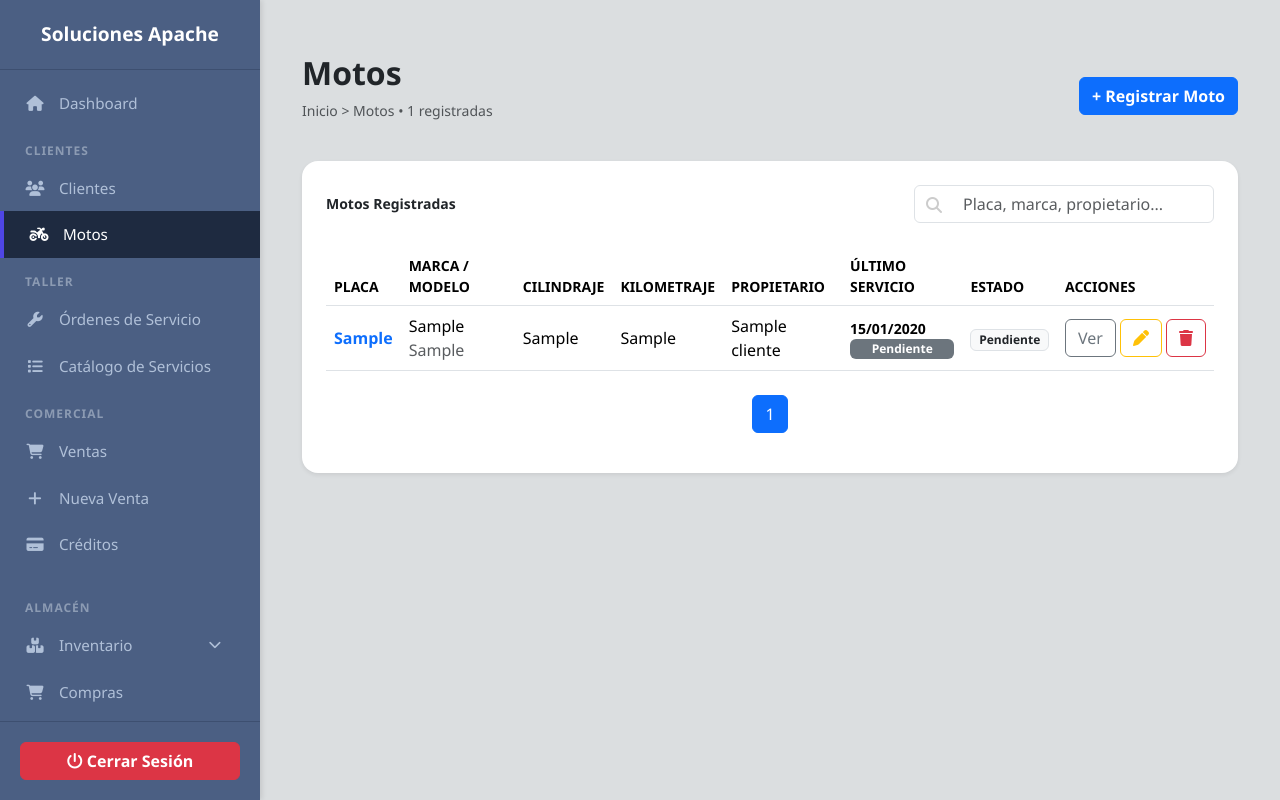
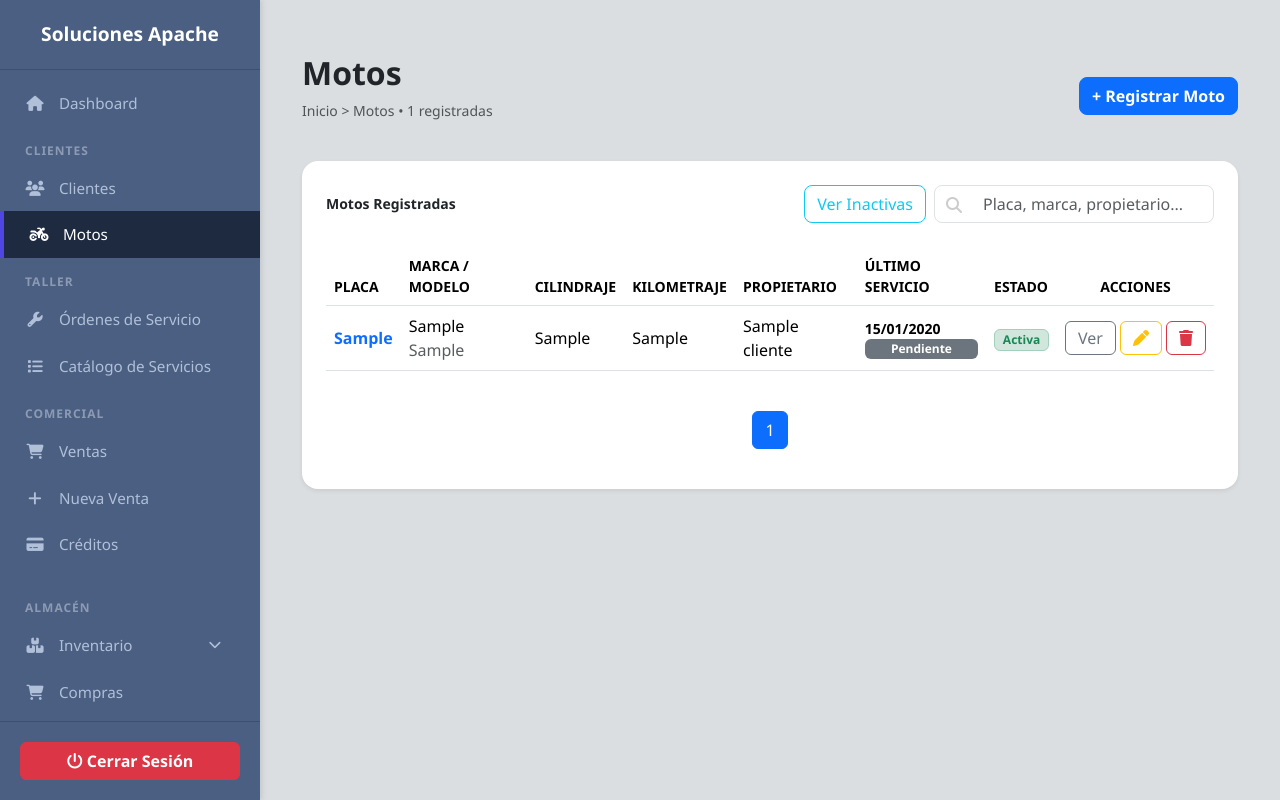
Before and after one commit to Marii060/SolucionesApache, a Django app: page /gestion/motos/ in a window 1280 px wide. Run offline with Django 5.2, Linux system fonts and the light colour scheme; a user stored in the database is signed in; tables that the repository leaves empty hold one stand-in row (values such as "Sample post"); some libraries are stand-ins or nearby versions.

Commit message:
ui: estandarizar tablas, agregar confirmaciones visuales y limpiar templates viejos

```diff
--- a/gestion/templates/gestion/lista_cliente.html
+++ b/gestion/templates/gestion/lista_cliente.html
@@ -32,10 +32,10 @@
             <div class="col-md-3"><h6 class="fw-bold mb-0 text-dark">Lista de Clientes</h6></div>
             <div class="col-md-9">
                 <form method="GET" class="d-flex justify-content-end gap-2">
-
     {% if ver_inactivos %}
         <a href="?ver_inactivos=false{% if request.GET.buscar %}&buscar={{ request.GET.buscar }}{% endif %}{% if request.GET.tipo %}&tipo={{ request.GET.tipo }}{% endif %}"
            class="btn btn-info text-white" style="border-radius: 8px;">Ver Activos</a>
+        <input type="hidden" name="ver_inactivos" value="true">
     {% else %}
         <a href="?ver_inactivos=true{% if request.GET.buscar %}&buscar={{ request.GET.buscar }}{% endif %}{% if request.GET.tipo %}&tipo={{ request.GET.tipo }}{% endif %}"
            class="btn btn-outline-info" style="border-radius: 8px;">Ver Inactivos</a>
@@ -52,7 +52,7 @@
         <option value="juridica" {% if request.GET.tipo == 'juridica' %}selected{% endif %}>Jurídica</option>
     </select>
 
-                    <button type="submit" class="btn btn-primary" style="border-radius: 8px;">Buscar</button>
+    <button type="submit" class="d-none">Buscar</button>
 </form>
             </div>
         </div>
--- a/gestion/templates/gestion/lista_motos.html
+++ b/gestion/templates/gestion/lista_motos.html
@@ -9,7 +9,7 @@
         Inicio > Motos • {{ motos.paginator.count }} registradas
       </p>
     </div>
-    <a href="{% url 'gestion:registrar_moto' %}" class="btn btn-primary fw-bold">
+    <a href="{% url 'gestion:registrar_moto' %}" class="btn btn-primary fw-bold" style="border-radius: 8px;">
       + Registrar Moto
     </a>
   </div>
@@ -18,12 +18,30 @@
     <div class="card-body p-4">
       <div class="d-flex justify-content-between align-items-center mb-4">
         <h5 class="fw-bold mb-0 text-dark small">Motos Registradas</h5>
-        <form method="GET" class="d-flex position-relative" style="width: 300px">
+
+        <form method="GET" class="d-flex gap-2 align-items-center">
+          {% if ver_inactivos %}
+              <a href="?ver_inactivos=false{% if request.GET.buscar %}&buscar={{ request.GET.buscar }}{% endif %}"
+                 class="btn btn-info text-white" style="border-radius: 8px; white-space: nowrap;">
+                 Ver Activas
+              </a>
+              <input type="hidden" name="ver_inactivos" value="true">
+          {% else %}
+              <a href="?ver_inactivos=true{% if request.GET.buscar %}&buscar={{ request.GET.buscar }}{% endif %}"
+                 class="btn btn-outline-info" style="border-radius: 8px; white-space: nowrap;">
+                 Ver Inactivas
+              </a>
+          {% endif %}
+
+          <div class="position-relative" style="width: 280px;">
             <i class="fa-solid fa-magnifying-glass position-absolute" style="top: 12px; left: 12px; color: #ccc"></i>
-          <input type="text" name="buscar" class="form-control ps-5" placeholder="Placa, marca, propietario..." value="{{ request.GET.buscar }}" />
+            <input type="text" name="buscar" class="form-control ps-5" placeholder="Placa, marca, propietario..." value="{{ request.GET.buscar }}" style="border-radius: 8px;"/>
+          </div>
+          <button type="submit" class="btn btn-primary d-none">Buscar</button>
         </form>
       </div>
 
+      <div class="table-responsive">
           <table class="table table-hover align-middle">
             <thead>
               <tr class="text-muted small text-uppercase">
@@ -34,7 +52,7 @@
                 <th>Propietario</th>
                 <th>Último Servicio</th>
                 <th>Estado</th>
-            <th>Acciones</th>
+                <th class="text-center">Acciones</th>
               </tr>
             </thead>
             <tbody>
@@ -64,29 +82,49 @@
                         <span class="text-muted small">Sin servicios</span>
                     {% endif %}
                 </td>
+
                 <td>
-              <span class="badge bg-light text-dark border">Pendiente</span>
+                    {% if moto.activo %}
+                        <span class="badge bg-success-subtle text-success border border-success-subtle">Activa</span>
+                    {% else %}
+                        <span class="badge bg-danger-subtle text-danger border border-danger-subtle">Inactiva</span>
+                    {% endif %}
                 </td>
+
                 <td class="text-center" style="white-space: nowrap;">
                     <div class="d-flex justify-content-center gap-1">
-            <a href="{% url 'gestion:detalle_moto' moto.pk %}" class="btn btn-outline-secondary btn-action">Ver</a>
-            <a href="{% url 'gestion:editar_moto' moto.pk %}" class="btn btn-outline-warning btn-action"><i class="fa-solid fa-pen"></i></a>
-            <a href="{% url 'gestion:eliminar_moto' moto.pk %}" class="btn btn-outline-danger btn-action"><i class="fa-solid fa-trash"></i></a>
+                        <a href="{% url 'gestion:detalle_moto' moto.pk %}" class="btn btn-outline-secondary btn-action" style="padding: 4px 12px; border-radius: 6px;">Ver</a>
+                        <a href="{% url 'gestion:editar_moto' moto.pk %}" class="btn btn-outline-warning btn-action" style="padding: 4px 12px; border-radius: 6px;"><i class="fa-solid fa-pen"></i></a>
+
+                        {% if moto.activo %}
+                            <a href="{% url 'gestion:deshabilitar_moto' moto.pk %}" class="btn btn-outline-danger btn-action" style="padding: 4px 12px; border-radius: 6px;" title="Deshabilitar moto">
+                                <i class="fa-solid fa-trash"></i>
+                            </a>
+                        {% else %}
+                            <a href="{% url 'gestion:activar_moto' moto.pk %}" class="btn btn-outline-success btn-action" style="padding: 4px 12px; border-radius: 6px;" title="Activar moto">
+                                <i class="fa-solid fa-check"></i>
+                            </a>
+                        {% endif %}
                     </div>
                 </td>
+              </tr>
+              {% empty %}
+              <tr>
+                  <td colspan="8" class="text-center py-5 text-muted">No se encontraron motos con esos criterios.</td>
               </tr>
               {% endfor %}
             </tbody>
           </table>
+      </div>
 
       <nav aria-label="Page navigation" class="mt-4">
         <ul class="pagination justify-content-center">
           {% if motos.has_previous %}
           <li class="page-item">
-            <a class="page-link" href="?page=1{% if request.GET.buscar %}&buscar={{ request.GET.buscar }}{% endif %}">&laquo;</a>
+            <a class="page-link" href="?page=1{% if request.GET.buscar %}&buscar={{ request.GET.buscar }}{% endif %}{% if ver_inactivos %}&ver_inactivos=true{% endif %}">&laquo;</a>
           </li>
           <li class="page-item">
-            <a class="page-link" href="?page={{ motos.previous_page_number }}{% if request.GET.buscar %}&buscar={{ request.GET.buscar }}{% endif %}">Anterior</a>
+            <a class="page-link" href="?page={{ motos.previous_page_number }}{% if request.GET.buscar %}&buscar={{ request.GET.buscar }}{% endif %}{% if ver_inactivos %}&ver_inactivos=true{% endif %}">Anterior</a>
           </li>
           {% endif %}
 
@@ -96,10 +134,10 @@
 
           {% if motos.has_next %}
           <li class="page-item">
-            <a class="page-link" href="?page={{ motos.next_page_number }}{% if request.GET.buscar %}&buscar={{ request.GET.buscar }}{% endif %}">Siguiente</a>
+            <a class="page-link" href="?page={{ motos.next_page_number }}{% if request.GET.buscar %}&buscar={{ request.GET.buscar }}{% endif %}{% if ver_inactivos %}&ver_inactivos=true{% endif %}">Siguiente</a>
           </li>
           <li class="page-item">
-            <a class="page-link" href="?page={{ motos.paginator.num_pages }}{% if request.GET.buscar %}&buscar={{ request.GET.buscar }}{% endif %}">&raquo;</a>
+            <a class="page-link" href="?page={{ motos.paginator.num_pages }}{% if request.GET.buscar %}&buscar={{ request.GET.buscar }}{% endif %}{% if ver_inactivos %}&ver_inactivos=true{% endif %}">&raquo;</a>
           </li>
           {% endif %}
         </ul>
```
Also changed, not shown: gestion/templates/gestion/confirmar_activar_cliente.html (added, +51 -0 lines), gestion/templates/gestion/confirmar_activar_moto.html (renamed from gestion/templates/gestion/eliminar.html, +10 -10 lines), gestion/templates/gestion/confirmar_deshabilitar_moto.html (added, +53 -0 lines), gestion/templates/gestion/eliminar_moto.html (deleted, +0 -30 lines). Lines whose indentation alone changed are shown as unchanged.
